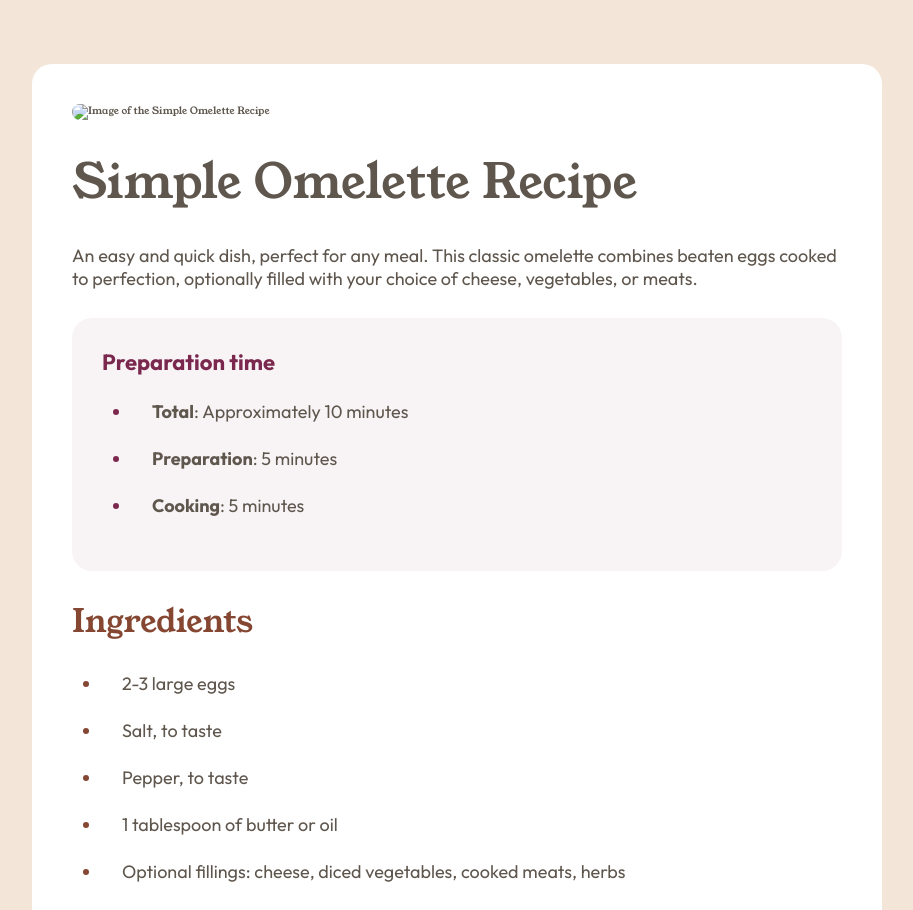
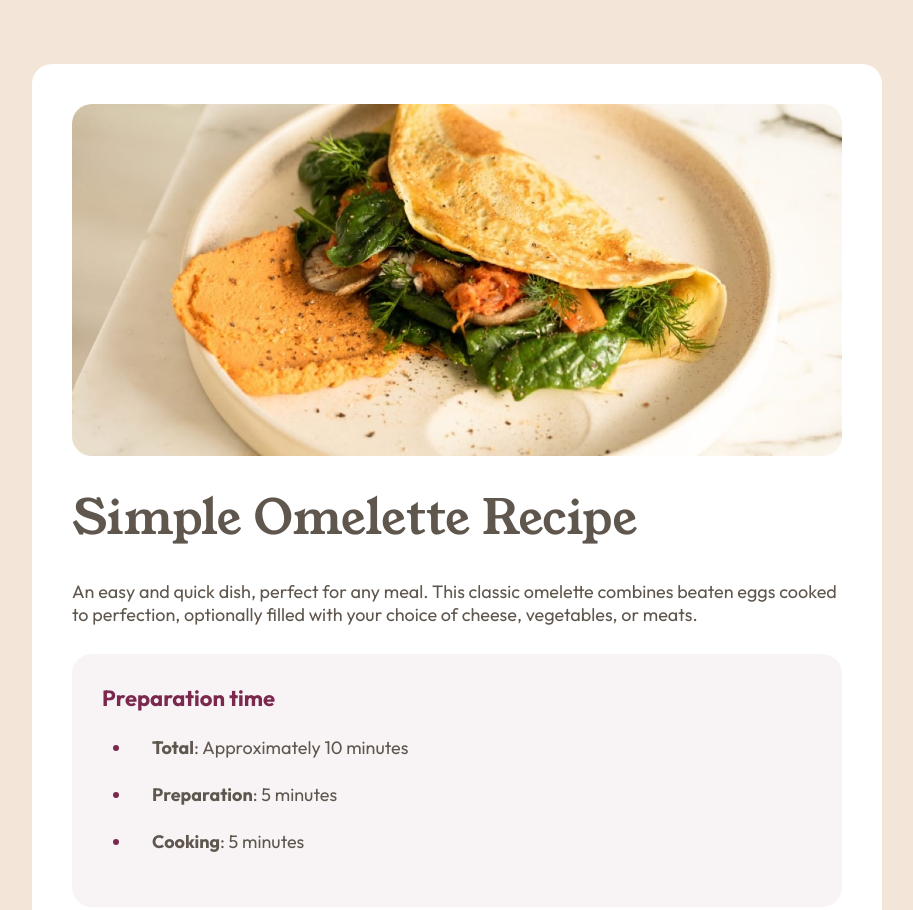
Before and after one commit to EJMK18/FEM-recipe-design-challenge, a plain HTML site: page index.html in a window 1280 px wide. Shown: the top 910 px of the page, without its empty margins (183-1096 px from the left). Drawn offline with Linux system fonts and the light colour scheme.

Commit message:
Update index.html
Saved image file in root file where the index.html file is stored

```diff
--- a/index.html
+++ b/index.html
@@ -31,7 +31,7 @@
 			<article>
 				<div class="grid--1-col">
 					<img
-						src="assets/images/image-omelette.jpeg"
+						src="image-omelette.jpeg"
 						alt="Image of the Simple Omelette Recipe"
 						class="recipe-img"
 					/>
```
